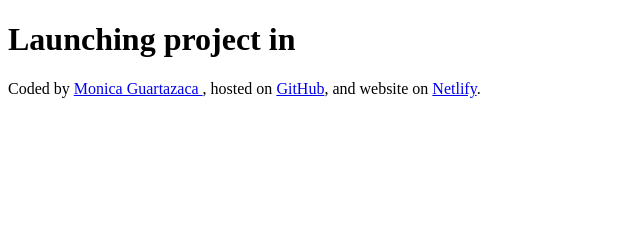
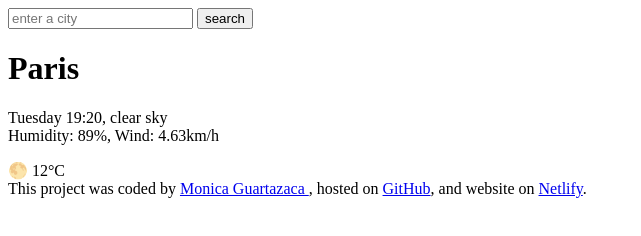
Before and after one commit to BMoniqua/weather-demo, a plain HTML site: page index.html in a window 1280 px wide. Shown: the whole page, without its empty margins (0-641 px from the left). Drawn offline with Linux system fonts and the light colour scheme.

Commit message:
Html sections updated

```diff
--- a/index.html
+++ b/index.html
@@ -6,9 +6,26 @@
     <title>weather demo</title>
   </head>
   <body>
-    <h1>Launching project in</h1>
+    <header>
+      <form>
+        <input type="search" placeholder="enter a city" required />
+        <input type="submit" value="search" />
+      </form>
+    </header>
+    <main>
+      <div>
+        <h1>Paris</h1>
+        <p>
+          Tuesday 19:20, clear sky
+          <br />
+          Humidity: 89%, Wind: 4.63km/h
+        </p>
+      </div>
+      <div>🌕 12°C</div>
+    </main>
+
     <footer>
-      Coded by
+      This project was coded by
       <a href="https://github.com/BMoniqua" target="_blank">
         Monica Guartazaca </a
       >, hosted on
```
